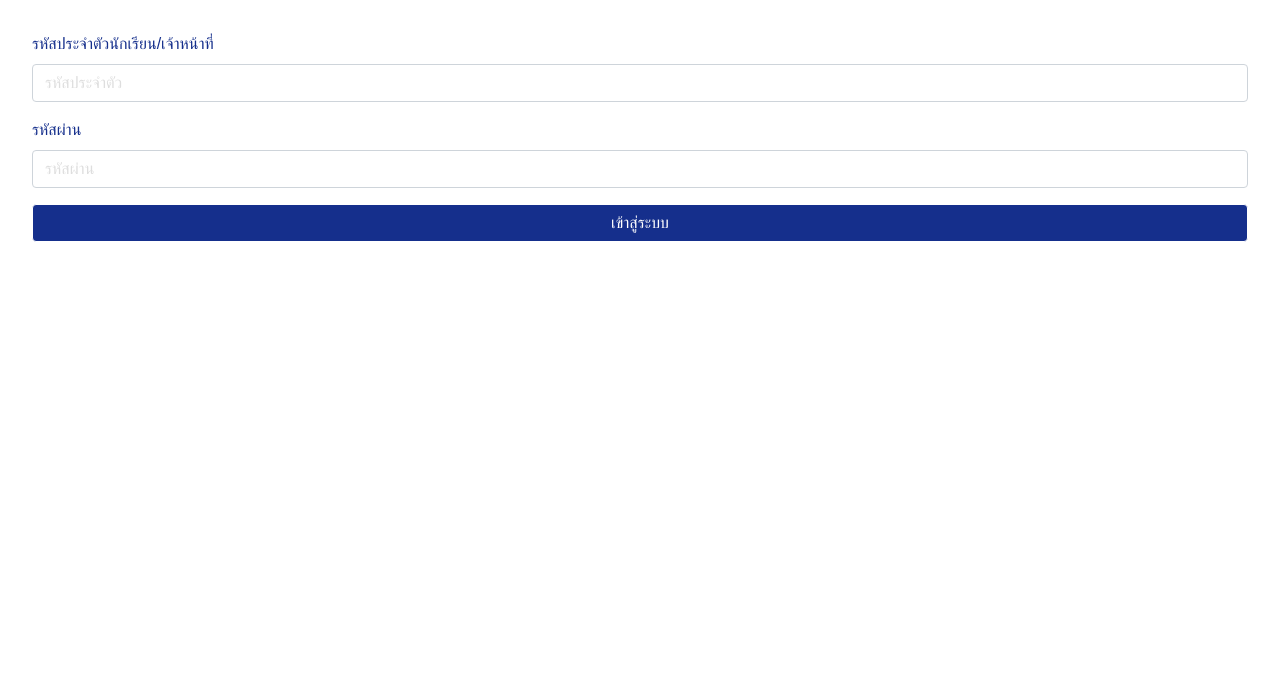
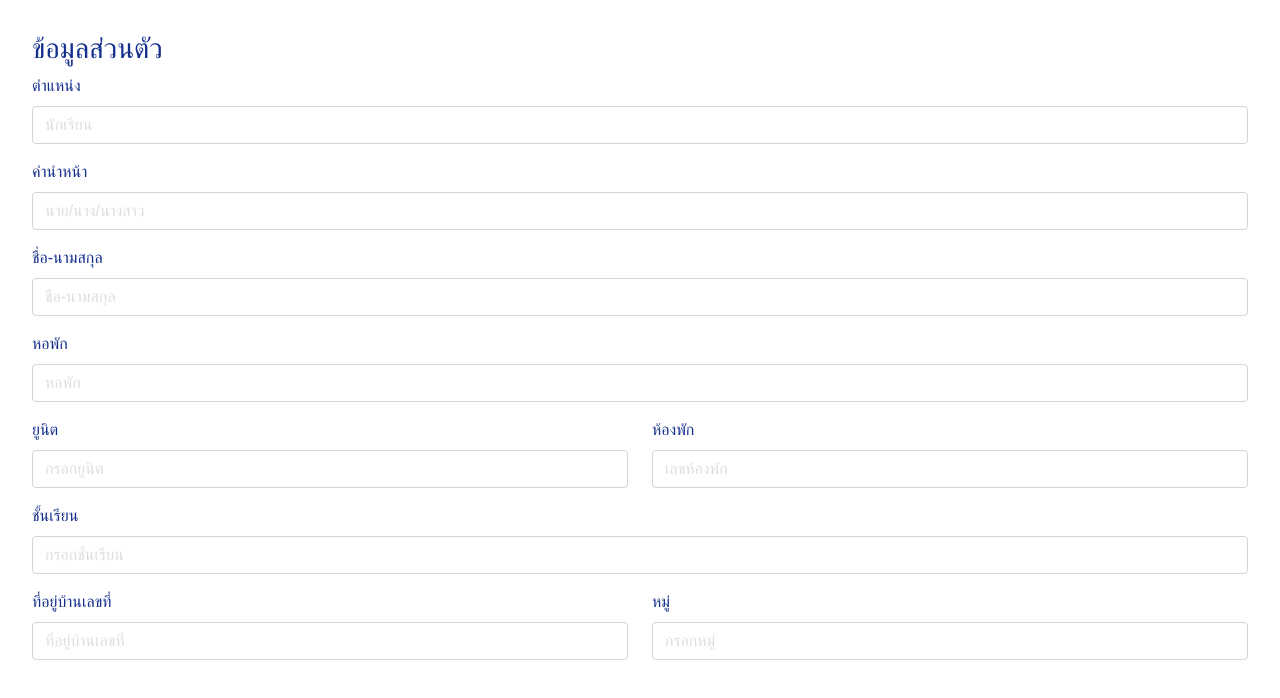
Before and after one commit to meen0natnisha/Taryn, a React (Create React App) app: page /profile in a window 1280 px wide. Shown: the top 698 px of the page. Built offline with nearby package versions, Linux system fonts and the light colour scheme.

Commit message:
[Trai]allProfile

```diff
--- a/src/navigations/navigation.js
+++ b/src/navigations/navigation.js
@@ -5,7 +5,7 @@ import "./navigation.scss"
 //Route
 import PrivateRoute from './routes/private-route';
 //Page
-import { Login, Dashboard } from '../page';
+import { Login, Dashboard, Profile, Teacherprofile} from '../page';
 
 export default class NavigationRouter extends Component {
   constructor(props) {
@@ -34,6 +34,8 @@ export default class NavigationRouter extends Component {
                   exact
                 />
                 <PrivateRoute component={Dashboard} path={`/dashboard`} authed={authen} exact />
+                <PrivateRoute component={Profile} path={`/profile`} authed={authen} exact />
+                <PrivateRoute component={Teacherprofile} path={`/Teacherprofile`} authed={authen} exact />
                 {/* --------- another ------------ */}
                 <Route path='/' component={Login} />
               </Switch>
--- a/src/page/dashboard.js
+++ b/src/page/dashboard.js
@@ -3,6 +3,9 @@ import { Button } from 'react-bootstrap'
 import { BoxContainer } from '../components'
 
 export default class Dashboard extends Component {
+    onProfileIcon = () => {
+        window.location.assign('/Profile')
+    }
     render() {
         const unapprovedArr = [
             { title: "วิชา 340000", status: "สถานะ: รอครูประจำวิชาอนุมัติ" },
@@ -13,7 +16,8 @@ export default class Dashboard extends Component {
         ]
         return (
             <div>
-                <ion-icon name="person" id="icon-btn"></ion-icon>
+                <div onClick={()=> this.onProfileIcon()}>
+                <ion-icon name="person" id="icon-btn" ></ion-icon></div>
                 <h3 className="primary_paragraph">คำขอที่ยังไม่อนุมัติ</h3>
                 {unapprovedArr.map((list, i) => (
                     <BoxContainer title={list.title} status={list.status} style="unapproved" />
@@ -25,6 +29,7 @@ export default class Dashboard extends Component {
                 ))}
 
                 <Button variant="primary" >+ เพิ่ม</Button>
+
             </div>
         )
     }
--- a/src/page/index.js
+++ b/src/page/index.js
@@ -1,4 +1,5 @@
 import Login from "./login";
 import Dashboard from "./dashboard";
-
-export { Login, Dashboard };
+import Profile from "./profile";
+import Teacherprofile from './teacherprofile';
+export { Login, Dashboard, Profile, Teacherprofile };
--- /dev/null
+++ b/src/page/profile.js
@@ -0,0 +1,23 @@
+import React, { Component } from 'react'
+import { Row, Col, Form, Button } from 'react-bootstrap'
+import { InputField } from '../components'
+
+export default class Profile extends Component {
+    render() {
+        return (
+            <div>
+                <h3 className="primary_paragraph">ข้อมูลส่วนตัว</h3>
+                <Form>
+                    <Row><Col><InputField label='ตำแหน่ง' placeholder='นักเรียน' /></Col></Row>
+                    <Row><Col><InputField label='คำนำหน้า' placeholder='นาย/นาง/นางสาว' /></Col></Row>
+                    <Row><Col><InputField label='ชื่อ-นามสกุล' placeholder='ชื่อ-นามสกุล' /></Col></Row>
+                    <Row><Col><InputField label='หอพัก' placeholder='หอพัก' /></Col></Row>
+                    <Row><Col xs={6}><InputField label='ยูนิต' placeholder='กรอกยูนิต' /></Col><Col xs={6}><InputField label='ห้องพัก' placeholder='เลขห้องพัก' /></Col> </Row>
+                    <Row><Col><InputField label='ชั้นเรียน' placeholder='กรอกชั้นเรียน' /></Col></Row>
+                    <Row><Col xs={6}><InputField label='ที่อยู่บ้านเลขที่' placeholder='ที่อยู่บ้านเลขที่' /></Col><Col xs={6}><InputField label='หมู่' placeholder='กรอกหมู่' /></Col> </Row>
+                </Form>
+            </div>
+        )
+    }
+
+}
--- /dev/null
+++ b/src/page/teacherprofile.js
@@ -0,0 +1,20 @@
+import React, { Component } from 'react'
+import { Row, Col, Form, Button } from 'react-bootstrap'
+import { InputField } from '../components'
+
+export default class Profile extends Component {
+    render() {
+        return (
+            <div>
+                <h3 className="primary_paragraph">ข้อมูลส่วนตัว</h3>
+                <Form>
+                    <Row><Col><InputField label='ตำแหน่ง' placeholder='คุณครูประจำวิชา' /></Col></Row>
+                    <Row><Col><InputField label='คำนำหน้า' placeholder='นาย/นาง/นางสาว' /></Col></Row>
+                    <Row><Col><InputField label='ชื่อ-นามสกุล' placeholder='ชื่อ-นามสกุล' /></Col></Row>
+                    <Row><Col><InputField label='หอพัก' placeholder='หอพัก' /></Col></Row>
+                </Form>
+            </div>
+        )
+    }
+
+}
```
Also changed, not shown: 1 other file (tests, documents, lock files or other folders).
